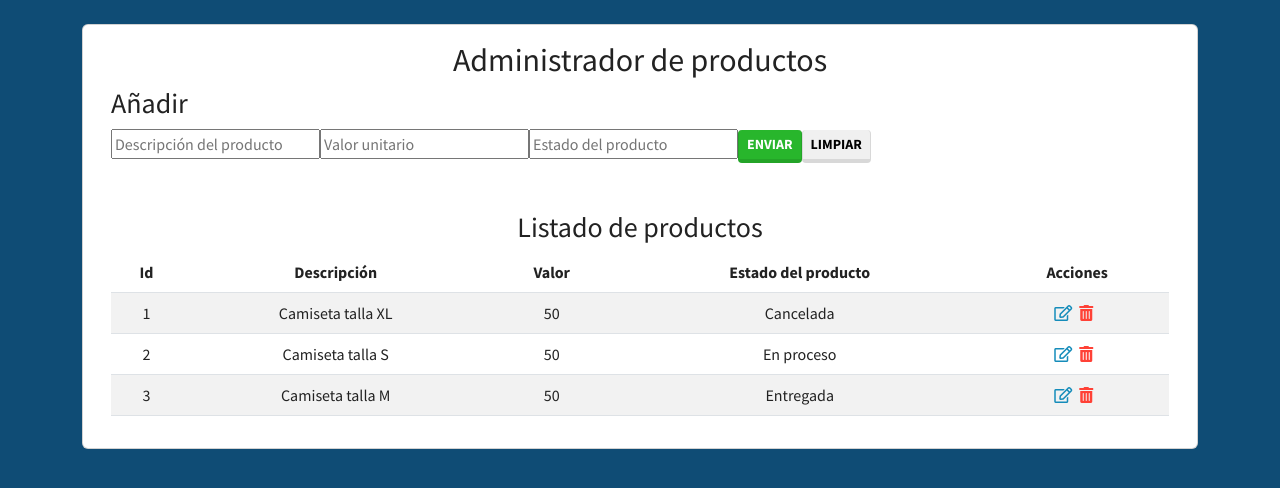
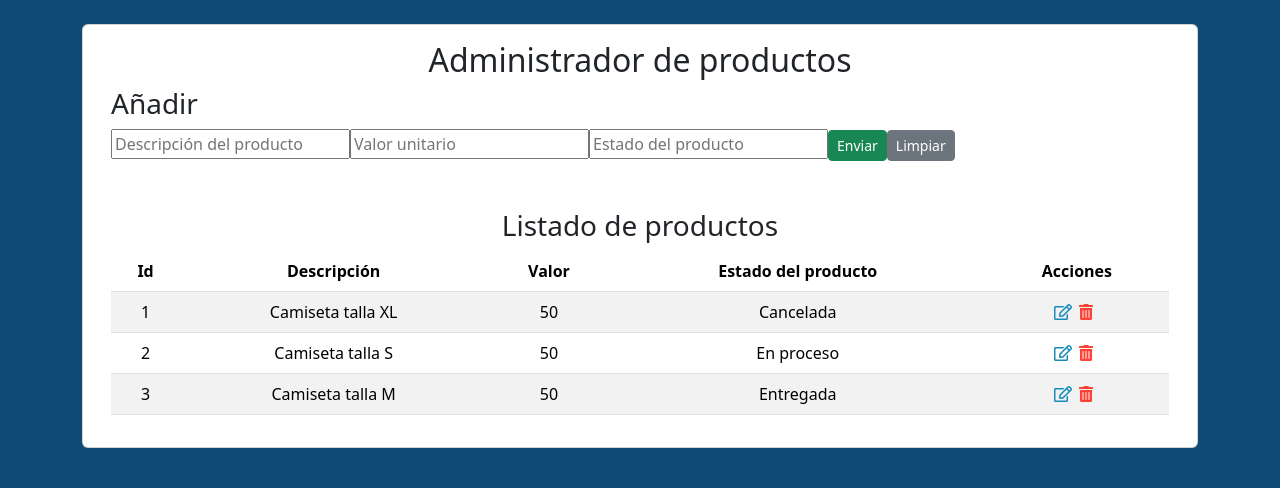
Before and after one commit to Tataalvarez/Grupo_13_Frontend, a React (Create React App) app in the folder app-ventas/: page / in a window 1280 px wide. Shown: the top 488 px of the page. Built offline with nearby package versions, Linux system fonts and the light colour scheme.

Commit message:
organizando los estilos

```diff
--- a/app-ventas/src/components/products/ListForm.jsx
+++ b/app-ventas/src/components/products/ListForm.js
@@ -1,4 +1,4 @@
-import axios from "axios";
+// import axios from "axios";
 import React, { useEffect, useState } from "react";
 
 const initialForm = {
@@ -26,7 +26,7 @@ const ListForm = ({ createData, updateData, dataToEdit, setDataToEdit }) => {
     });
   };
 
-  const url = "mongodb://prmora:joalruva69%2a@localhost:27017/?authSource=admin&readPreference=primary&appname=MongoDB%20Compass&ssl=false";
+  // const url = "mongodb://prmora:joalruva69%2a@localhost:27017/?authSource=admin&readPreference=primary&appname=MongoDB%20Compass&ssl=false";
 
   const handleSubmit = async (e) => {
     e.preventDefault();
@@ -43,8 +43,8 @@ const ListForm = ({ createData, updateData, dataToEdit, setDataToEdit }) => {
     }
 
     handleReset();
-    const res = await axios.post(url, form);
-    console.log(res);
+    // const res = await axios.post(url, form);
+    // console.log(res);
   };
 
   const handleReset = (e) => {
--- /dev/null
+++ b/app-ventas/src/components/products/Table.js
@@ -0,0 +1,39 @@
+import React from "react";
+import Product from "./Product";
+
+const Table = ({ data, setDataToEdit, deleteData }) => {
+  return (
+    <div className="mt-5 text-center">
+      <h3>Listado de productos</h3>
+      <table className="table table-striped table-hover">
+        <thead>
+          <tr>
+            <th scope="col">Id</th>
+            <th scope="col">Descripción</th>
+            <th scope="col">Valor</th>
+            <th scope="col">Estado del producto</th>
+            <th scope="col">Acciones</th>
+          </tr>
+        </thead>
+        <tbody>
+          {data.length === 0 ? (
+            <tr>
+              <td colSpan="5">Sin datos</td>
+            </tr>
+          ) : (
+            data.map((el) => (
+              <Product
+                key={el.id}
+                el={el}
+                setDataToEdit={setDataToEdit}
+                deleteData={deleteData}
+              />
+            ))
+          )}
+        </tbody>
+      </table>
+    </div>
+  );
+};
+
+export default Table;
--- a/app-ventas/src/components/products/Table.jsx
+++ /dev/null
@@ -1,41 +0,0 @@
-import React from "react";
-import Product from "./Product";
-
-const Table = ({ data, setDataToEdit, deleteData }) => {
-    return (
-        <div className="mt-5 text-center">
-
-            <h3>Listado de productos</h3>
-            <table className="table table-striped table-hover">
-                <thead>
-                    <tr>
-                        <th scope="col">Id</th>
-                        <th scope="col">Descripción</th>
-                        <th scope="col">Valor</th>
-                        <th scope="col">Estado del producto</th>
-                        <th scope="col">Acciones</th>
-                    </tr>
-                </thead>
-                <tbody>
-                    {data.length === 0 ? (
-                        <tr>
-                            <td colSpan="5">Sin datos</td>
-                        </tr>
-                    ) : (
-                        data.map((el) => (
-                            <Product
-                                key={el.id}
-                                el={el}
-                                setDataToEdit={setDataToEdit}
-                                deleteData={deleteData}
-                            />
-                        ))
-                    )}
-                </tbody>
-            </table>
-        </div>
-
-    );
-};
-
-export default Table;
--- a/app-ventas/src/index.js
+++ b/app-ventas/src/index.js
@@ -3,7 +3,7 @@ import ReactDOM from 'react-dom';
 import './index.css';
 import App from './App';
 
-import 'bootswatch/dist/lumen/bootstrap.min.css'
+import 'bootstrap/dist/css/bootstrap.min.css';
 
 ReactDOM.render(
   <React.StrictMode>
```
Also changed, not shown: app-ventas/src/components/products/Product.js (renamed from app-ventas/src/components/products/Product.jsx, +1 -6 lines), app-ventas/src/App.js (renamed from app-ventas/src/App.jsx), app-ventas/src/components/products/Products.js (renamed from app-ventas/src/components/products/Products.jsx).
